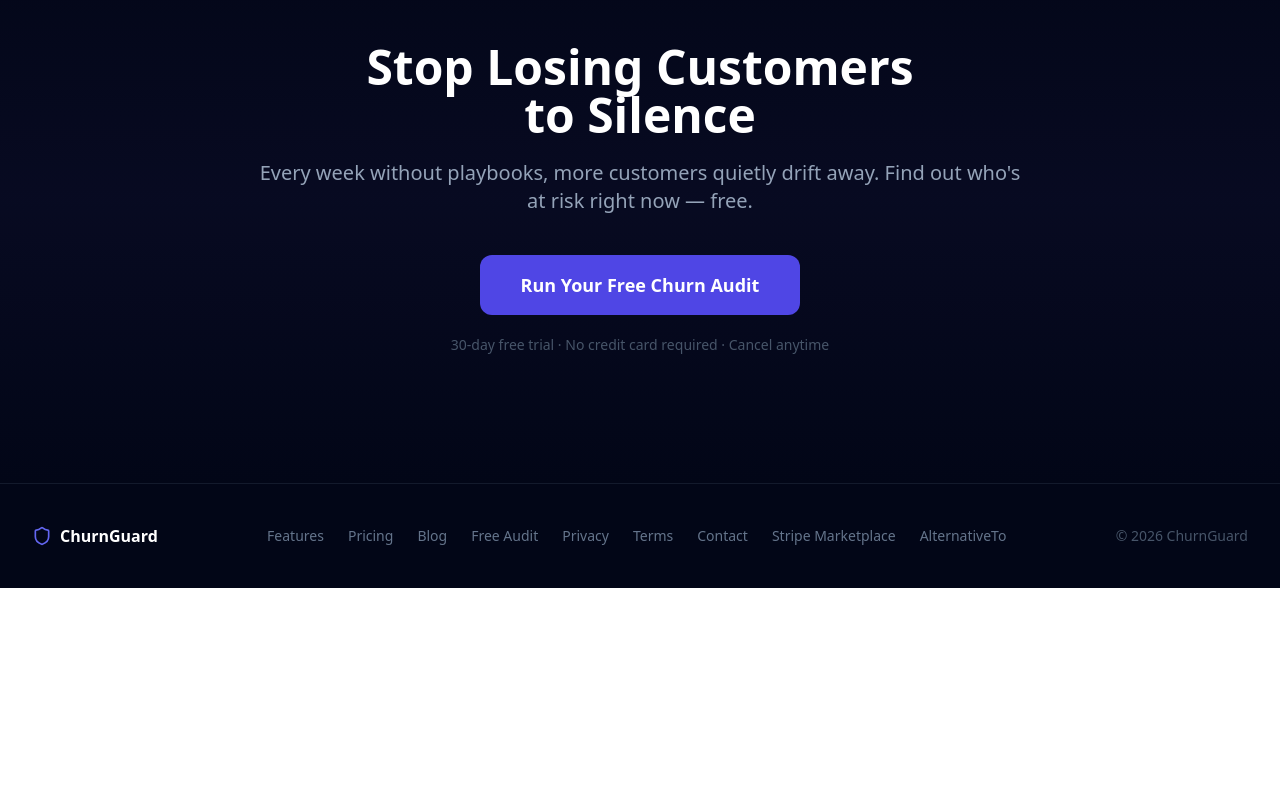
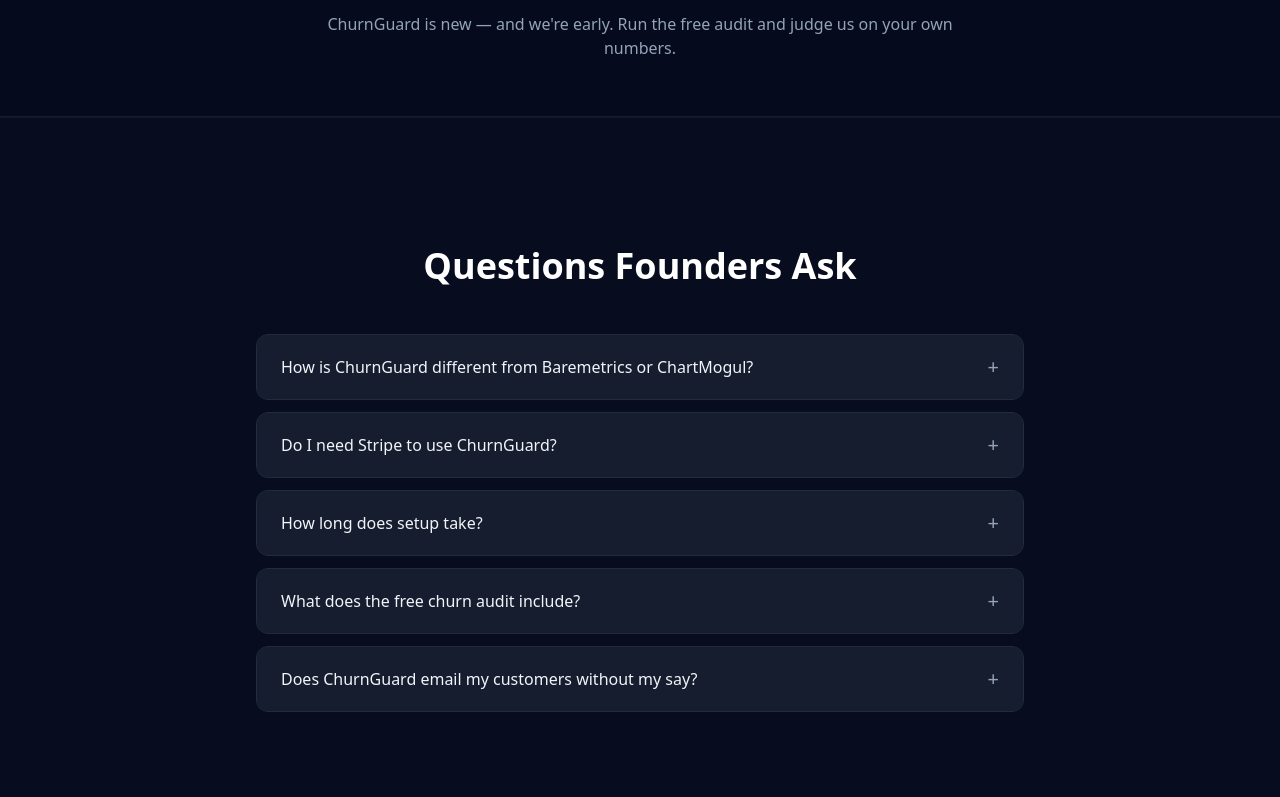
Before and after one commit to naj9683/churn-guard-app, a Next.js app: page / in a window 1280 px wide. Shown: the part 6403-7200 px from the top of the page. Before the commit the page ends 6991 px from the top, so only its background shows below. Built offline with nearby package versions, Linux system fonts and the light colour scheme; no server answers.

Commit message:
backup before step2-prompt3

```diff
--- a/app/components/LandingPage.tsx
+++ b/app/components/LandingPage.tsx
@@ -679,6 +679,54 @@
   );
 }
 
+// ── FAQ accordion ─────────────────────────────────────────────────────────────
+
+function FaqAccordion() {
+  const [open, setOpen] = useState<number | null>(null);
+  const items = [
+    {
+      q: 'How is ChurnGuard different from Baremetrics or ChartMogul?',
+      a: 'They show you churn analytics. ChurnGuard acts on them — automatically running retention playbooks the moment a customer shows risk signals. Analytics tell you what happened. Playbooks change what happens next.',
+    },
+    {
+      q: 'Do I need Stripe to use ChurnGuard?',
+      a: 'Stripe is where ChurnGuard is deepest today — failed-payment recovery, subscription signals, one-click setup. More billing integrations are on the roadmap.',
+    },
+    {
+      q: 'How long does setup take?',
+      a: 'About 5 minutes. Connect Stripe, paste one line of code on your site (or skip it for billing-only signals), pick your playbooks. No developers, no flowcharts, no CS degree.',
+    },
+    {
+      q: 'What does the free churn audit include?',
+      a: "Connect your Stripe (read-only) and we'll show your at-risk customers, failed-payment losses, and exactly which playbooks would recover them. Free, no card required, 48-hour turnaround — most finish in minutes.",
+    },
+    {
+      q: 'Does ChurnGuard email my customers without my say?',
+      a: 'No. Nothing sends until you activate a playbook, and every email template is yours to edit before it ever goes out. You stay in control of what your customers see.',
+    },
+  ];
+  return (
+    <div className="space-y-3">
+      {items.map((item, i) => (
+        <div key={i} className="border border-slate-700/60 rounded-xl overflow-hidden">
+          <button
+            onClick={() => setOpen(open === i ? null : i)}
+            className="w-full flex items-center justify-between px-6 py-5 text-left bg-slate-800/60 hover:bg-slate-800 transition-colors duration-150"
+          >
+            <span className="font-medium text-slate-100 pr-4">{item.q}</span>
+            <span className="shrink-0 text-slate-400 text-xl leading-none">{open === i ? '−' : '+'}</span>
+          </button>
+          {open === i && (
+            <div className="px-6 py-5 bg-slate-900/50 border-t border-slate-700/40 text-slate-400 text-sm leading-relaxed">
+              {item.a}
+            </div>
+          )}
+        </div>
+      ))}
+    </div>
+  );
+}
+
 // ── Page ──────────────────────────────────────────────────────────────────────
 
 export default function LandingPage() {
@@ -943,6 +991,28 @@
         </div>
       </section>
 
+      {/* Social proof */}
+      <div className="border-y border-slate-800/60 bg-slate-900/30">
+        <div className="max-w-2xl mx-auto px-4 py-14 text-center">
+          <FadeUp>
+            <h2 className="text-xl font-semibold text-slate-200 mb-3">Trusted by founder-led SaaS teams</h2>
+            <p className="text-slate-400 text-base">ChurnGuard is new — and we&apos;re early. Run the free audit and judge us on your own numbers.</p>
+          </FadeUp>
+        </div>
+      </div>
+
+      {/* FAQ */}
+      <section className="py-24 lg:py-32 px-4 sm:px-6 lg:px-8 bg-slate-900/40 border-y border-slate-800/40">
+        <div className="max-w-3xl mx-auto">
+          <FadeUp className="text-center mb-12">
+            <h2 className="text-3xl md:text-4xl font-bold mb-4">Questions Founders Ask</h2>
+          </FadeUp>
+          <FadeUp delay={0.08}>
+            <FaqAccordion />
+          </FadeUp>
+        </div>
+      </section>
+
       {/* CTA */}
       <section id="signup" className="relative py-24 lg:py-32 px-4 sm:px-6 lg:px-8 overflow-hidden">
         <div className="absolute inset-0 bg-gradient-to-b from-slate-950 via-indigo-950/20 to-slate-950 pointer-events-none" />
--- a/app/page.tsx
+++ b/app/page.tsx
@@ -111,42 +111,10 @@
   mainEntity: [
     {
       '@type': 'Question',
-      name: 'How long does setup take?',
+      name: 'How is ChurnGuard different from Baremetrics or ChartMogul?',
       acceptedAnswer: {
         '@type': 'Answer',
-        text: 'Install the widget on your app or connect Stripe in under 10 minutes. First risk scores appear within 6 hours. You can also add customers manually or sync from HubSpot.',
-      },
-    },
-    {
-      '@type': 'Question',
-      name: 'Is our customer data secure?',
-      acceptedAnswer: {
-        '@type': 'Answer',
-        text: 'AES-256 encryption at rest, GDPR compliant, SOC2 Type II aligned. Stripe access is read-only by default — we never write to your Stripe account.',
-      },
-    },
-    {
-      '@type': 'Question',
-      name: 'What if I exceed my MRR band?',
-      acceptedAnswer: {
-        '@type': 'Answer',
-        text: 'We move you up automatically — no service interruption, no surprise bills. You will receive an email notice 7 days before the change.',
-      },
-    },
-    {
-      '@type': 'Question',
-      name: 'Does it work with HubSpot?',
-      acceptedAnswer: {
-        '@type': 'Answer',
-        text: 'Yes — native two-way sync. Contacts pull from HubSpot into ChurnGuard, and risk scores push back to HubSpot contact properties every 6 hours.',
-      },
-    },
-    {
-      '@type': 'Question',
-      name: 'Do I need to send messages manually?',
-      acceptedAnswer: {
-        '@type': 'Answer',
-        text: 'No. ChurnGuard automatically emails at-risk customers and recovers failed payments on its own. You can also configure Slack alerts and, when customer phone numbers are available, SMS outreach. Retention emails are personalized using AI. You review results.',
+        text: 'They show you churn analytics. ChurnGuard acts on them — automatically running retention playbooks the moment a customer shows risk signals. Analytics tell you what happened. Playbooks change what happens next.',
       },
     },
     {
@@ -154,7 +122,31 @@
       name: 'Do I need Stripe to use ChurnGuard?',
       acceptedAnswer: {
         '@type': 'Answer',
-        text: 'No. Stripe is one of several data sources. You can install the widget for engagement tracking, sync from HubSpot, or add customers manually. Stripe is optional.',
+        text: 'Stripe is where ChurnGuard is deepest today — failed-payment recovery, subscription signals, one-click setup. More billing integrations are on the roadmap.',
+      },
+    },
+    {
+      '@type': 'Question',
+      name: 'How long does setup take?',
+      acceptedAnswer: {
+        '@type': 'Answer',
+        text: 'About 5 minutes. Connect Stripe, paste one line of code on your site (or skip it for billing-only signals), pick your playbooks. No developers, no flowcharts, no CS degree.',
+      },
+    },
+    {
+      '@type': 'Question',
+      name: 'What does the free churn audit include?',
+      acceptedAnswer: {
+        '@type': 'Answer',
+        text: "Connect your Stripe (read-only) and we'll show your at-risk customers, failed-payment losses, and exactly which playbooks would recover them. Free, no card required, 48-hour turnaround — most finish in minutes.",
+      },
+    },
+    {
+      '@type': 'Question',
+      name: 'Does ChurnGuard email my customers without my say?',
+      acceptedAnswer: {
+        '@type': 'Answer',
+        text: 'No. Nothing sends until you activate a playbook, and every email template is yours to edit before it ever goes out. You stay in control of what your customers see.',
       },
     },
   ],
```
